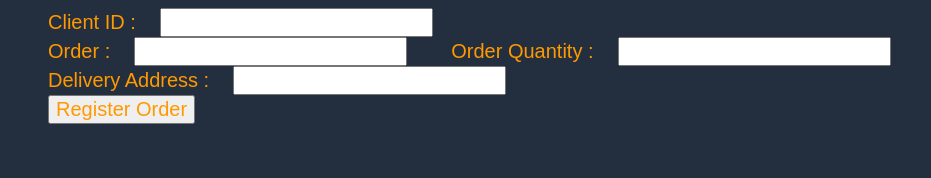
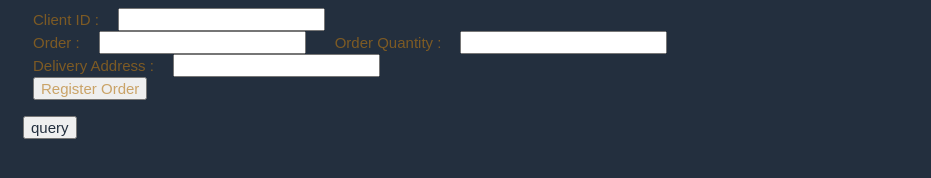
Before and after one commit to aws-zerobase/web_test_1, a plain HTML site: page index.html in a window 1280 px wide. Shown: the whole page, without its empty margins (0-931 px from the left). Drawn offline with Linux system fonts and the light colour scheme.

Commit message:
Update index.html

```diff
--- a/index.html
+++ b/index.html
@@ -3,8 +3,7 @@
 
 <head>
     <meta charset="UTF-8">
-    <title>Hello World</title>
-    <!-- Add some CSS to change client UI -->
+    <title>Zero Shop</title>
     <style>
         body {
             background-color: #232F3E;
@@ -12,41 +11,68 @@
 
         label,
         button {
-            color: #FF9900;
+            color: #b475159f;
             font-family: Arial, Helvetica, sans-serif;
-            font-size: 20px;
-            margin-left: 40px;
+            font-size: 15px;
+            margin-left: 25px;
         }
 
         input {
             color: #232F3E;
             font-family: Arial, Helvetica, sans-serif;
-            font-size: 20px;
-            margin-left: 20px;
+            font-size: 15px;
+            margin-left: 15px;
         }
     </style>
     <script>
-        // define the callAPI function that takes a first name and last name as parameters
         var callAPI = (client_id, order, order_quantity, delivery_address) => {
-            // instantiate a headers object
             var myHeaders = new Headers();
-            // add content type header to object
             myHeaders.append("Content-Type", "application/json");
-            // using built in JSON utility package turn object to string and store in a variable
-
-            var raw = JSON.stringify({ "client_id": client_id, "order_list": {order: order_quantity}, "delivery": {"address": delivery_address} });
-            // create a JSON object with parameters for API call and store in a variable
+            var raw = JSON.stringify({ "client_id": client_id, "order_list": { [order]: order_quantity }, "delivery": { "address": delivery_address } });
             var requestOptions = {
                 method: "POST",
                 headers: myHeaders,
                 body: raw,
                 redirect: "follow"
             };
-            // make API call with parameters and use promises to get response
             fetch("https://401k1ivfol.execute-api.ap-northeast-2.amazonaws.com/dev", requestOptions)
                 .then(response => response.text())
                 .then(result => alert(JSON.parse(result).body))
                 .catch(error => console.log("error", error));
+        }
+    </script>
+    <script>
+        var callAPI_get_orders = (client_id) => {
+            var myHeaders = new Headers();
+            myHeaders.append("Content-Type", "application/json");
+            var requestOptions = {
+                method: "GET",
+                headers: myHeaders,
+                redirect: "follow"
+            };
+            ret = fetch("https://401k1ivfol.execute-api.ap-northeast-2.amazonaws.com/dev/orders?client_id=client1", requestOptions)
+                .then(response => JSON.parse(response.text()))
+                .then(result => alert(JSON.parse(result).body))
+                .catch(error => console.log("error", error));
+        }
+    </script>
+    <script>
+        function createTable(orders) {
+            var table = document.createElement('table');
+            var tableBody = document.createElement('tbody');
+
+            orders.forEach(function (rowData) {
+                var row = document.createElement('tr');
+
+                var cell = document.createElement('td');
+                cell.appendChild(document.createTextNode(JSON.stringify(rowData)));
+                row.appendChild(cell);
+
+                tableBody.appendChild(row);
+            });
+
+            table.appendChild(tableBody);
+            document.body.appendChild(table);
         }
     </script>
 </head>
@@ -68,6 +94,7 @@
             onclick="callAPI(document.getElementById('client_id').value,document.getElementById('order').value,document.getElementById('order_quantity').value,document.getElementById('delivery_address').value)">Register
             Order</button>
     </form>
+    <p><input type="button" value="query" onclick='createTable(callAPI_get_orders("client1"));'></p>
 </body>
 
 </html>
```
